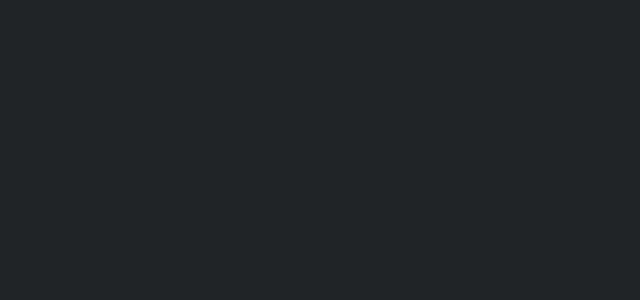
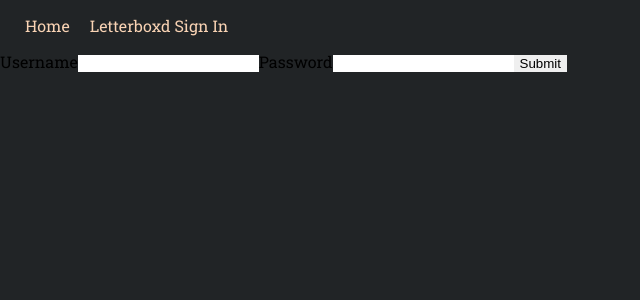
Before and after one commit to dhruvarayasam/movie-site, a React (Create React App) app: page /letterboxdsignin in a window 1280 px wide. Before the commit this address had no page. Shown: the top 300 px of the page, without its empty margins (0-640 px from the left). Built offline with nearby package versions, Linux system fonts and the light colour scheme.

Commit message:
established navbar and rudimentary login page

```diff
--- a/src/App.css
+++ b/src/App.css
@@ -228,3 +228,13 @@
     margin: 1rem;
   }
 }
+
+nav {
+  padding: 15px;
+}
+
+.navLink {
+  color: #f9d3b4;
+  padding:10px;
+  text-decoration: none;
+}
--- a/src/App.js
+++ b/src/App.js
@@ -1,17 +1,28 @@
 import React from 'react'
 import './App.css';
-import HomeSearch from './HomeSearch';
+import HomeSearch from './components/HomeSearch';
 import { Route, Routes } from 'react-router-dom';
+import Navbar from './components/Navbar';
+import LetterboxdSignIn from './components/LetterboxdSignIn';
 
 function App() {
     return (
         <div>
             <Routes>
+
                 <Route index element={
                     <div>
+                        <Navbar />
                         <HomeSearch/>
                     </div>
                 }/>
+
+                <Route path="/letterboxdsignin" element={
+                    <div>
+                        <Navbar />
+                        <LetterboxdSignIn />
+                    </div>
+                } />
             </Routes>
         </div>
     )
--- a/src/HomeSearch.js
+++ b/src/components/HomeSearch.js
@@ -1,8 +1,7 @@
 import React from 'react'
 import { useState } from 'react';
-import './App.css';
-import SearchIcon from './search.svg';
-import MovieCard from './MovieCard'
+import SearchIcon from '../search.svg'
+import MovieCard from '../MovieCard'
 
 
 const API_URL = "https://www.omdbapi.com/?i=tt3896198&apikey=5fb3764e"
--- /dev/null
+++ b/src/components/LetterboxdSignIn.js
@@ -0,0 +1,23 @@
+
+
+
+export default function LetterboxdSignIn() {
+    return (
+        <div>
+            <form>
+                <label>Username</label>
+                <input
+                    type="text"
+
+                ></input>
+
+                <label>Password</label>
+                <input
+                    type="password"
+                ></input>
+
+                <button>Submit</button>
+            </form>
+        </div>
+    )
+}
--- /dev/null
+++ b/src/components/Navbar.js
@@ -0,0 +1,11 @@
+import { Link } from "react-router-dom"
+
+
+export default function Navbar() {
+    return (
+        <nav>
+            <Link to="/" className="navLink">Home</Link>
+            <Link to='/letterboxdsignin' className="navLink">Letterboxd Sign In</Link>
+        </nav>
+    )
+}
```
